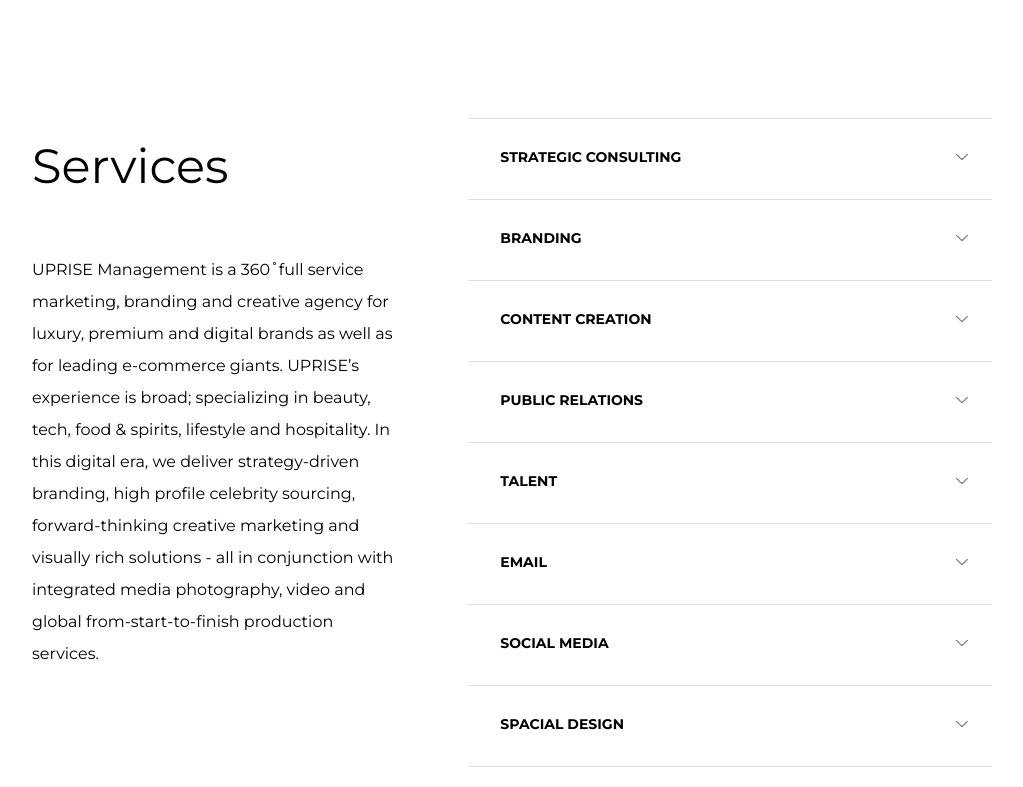
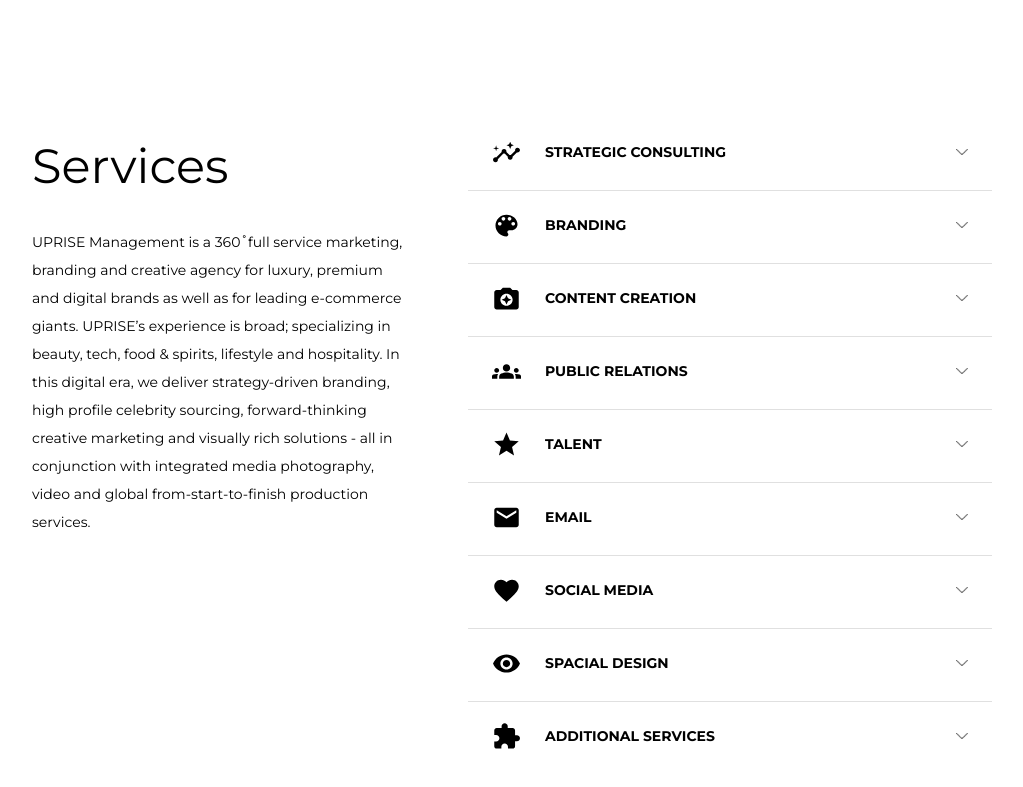
Before and after one commit to nunuGroup/Uprise2.0, a Vue app: page / in a window 1280 px wide. Shown: the part 5933-6720 px from the top of the page, without its empty margins (128-1151 px from the left). Built offline with nearby package versions, Linux system fonts and the light colour scheme; what vue-scroll would draw is missing.

Commit message:
dropdown things

```diff
--- a/src/views/Home.vue
+++ b/src/views/Home.vue
@@ -294,14 +294,14 @@
         <div class="services-container">
           <div class="services-container-left">
             <h1>Services</h1>
-            <p>UPRISE Management is a 360 ̊ full service marketing, branding and creative agency for luxury, premium and digital brands as well as for leading
+            <p class="service-par">UPRISE Management is a 360 ̊ full service marketing, branding and creative agency for luxury, premium and digital brands as well as for leading
 e-commerce giants. UPRISE’s experience is broad; specializing in beauty, tech, food & spirits, lifestyle and hospitality. In this digital era, we deliver
 strategy-driven branding, high profile celebrity sourcing, forward-thinking creative marketing and visually rich solutions - all in conjunction with
 integrated media photography, video and global from-start-to-finish production services.</p>
           </div>
           <div class="services-container-right">
             <ul>
-              <li @click="dropdown(0)"><div class="service-icon"></div><span>Strategic Consulting<b></b></span></li>
+              <li @click="dropdown(0)" class="first-service"><div class="service-icon icon1"></div><span>Strategic Consulting<b :class="( droppable[0] ? '' : '' )"></b></span></li>
               <div class="droppable droppable1" :class="( droppable[0] == true ? 'dropped' : 'collapsed' )">
                 <div class="bubble-items">
                   <span>Brand<span>-</span>Building</span>
@@ -321,7 +321,7 @@
                   <span>Storytelling</span>
                 </div>
               </div>
-              <li @click="dropdown(1)"><div class="service-icon"></div><span>Branding<b></b></span></li>
+              <li @click="dropdown(1)"><div class="service-icon icon2"></div><span>Branding<b></b></span></li>
               <div class="droppable droppable2" :class="( droppable[1] == true ? 'dropped' : 'collapsed' )">
                 <div class="bubble-items">
                   <span>Art<span>-</span>Direction</span>
@@ -337,7 +337,7 @@
                   <span>Vision</span>
                 </div>
               </div>
-              <li @click="dropdown(2)"><div class="service-icon"></div><span>Content Creation<b></b></span></li>
+              <li @click="dropdown(2)"><div class="service-icon icon3"></div><span>Content Creation<b></b></span></li>
               <div class="droppable droppable3" :class="( droppable[2] == true ? 'dropped' : 'collapsed' )">
                 <div class="bubble-items">
                   <span>Advertising<span>-</span>+<span>-</span>Campaign</span>
@@ -354,7 +354,7 @@
                   <span>Still<span>-</span>Life<span>-</span>+<span>-</span>Editorial</span>
                 </div>
               </div>
-              <li @click="dropdown(3)"><div class="service-icon"></div><span>Public Relations<b></b></span></li>
+              <li @click="dropdown(3)"><div class="service-icon icon4"></div><span>Public Relations<b></b></span></li>
               <div class="droppable droppable4" :class="( droppable[3] == true ? 'dropped' : 'collapsed' )">
                 <div class="bubble-items">
                   <span>Email<span>-</span>Sourcing</span>
@@ -364,7 +364,7 @@
                   <span>Email<span>-</span>Template<span>-</span>Creation</span>
                 </div>
               </div>
-              <li @click="dropdown(4)"><div class="service-icon"></div><span>Talent<b></b></span></li>
+              <li @click="dropdown(4)"><div class="service-icon icon5"></div><span>Talent<b></b></span></li>
               <div class="droppable droppable5" :class="( droppable[4] == true ? 'dropped' : 'collapsed' )">
                 <div class="bubble-items">
                   <span>Calabrity<span>-</span>Seeding</span>
@@ -376,7 +376,7 @@
                   <span>Talent<span>-</span>Campaign<span>-</span>Global<span>-</span>Execution</span>
                 </div>
               </div>
-              <li @click="dropdown(5)"><div class="service-icon"></div><span>Email<b></b></span></li>
+              <li @click="dropdown(5)"><div class="service-icon icon6"></div><span>Email<b></b></span></li>
               <div class="droppable droppable6" :class="( droppable[5] == true ? 'dropped' : 'collapsed' )">
                 <div class="bubble-items">
                   <span>Digital<span>-</span>+<span>-</span>Traditional Press</span>
@@ -391,7 +391,7 @@
                   <span>Top-tier<span>-</span>Editorial<span>-</span>Placement</span>
                 </div>
               </div>
-              <li @click="dropdown(6)"><div class="service-icon"></div><span>Social Media<b></b></span></li>
+              <li @click="dropdown(6)"><div class="service-icon icon7"></div><span>Social Media<b></b></span></li>
               <div class="droppable droppable7" :class="( droppable[6] == true ? 'dropped' : 'collapsed' )">
                 <div class="bubble-items">
                   <span>Benchmarking<span>-</span>&<span>-</span>Analysis</span>
@@ -406,7 +406,7 @@
                   <span>Strategic<span>-</span>Alignment</span>
                 </div>
               </div>
-              <li @click="dropdown(7)"><div class="service-icon"></div><span>Spacial Design<b></b></span></li>
+              <li @click="dropdown(7)"><div class="service-icon icon8"></div><span>Spacial Design<b></b></span></li>
               <div class="droppable droppable8" :class="( droppable[7] == true ? 'dropped' : 'collapsed' )">
                 <div class="bubble-items">
                   <span>3D<span>-</span>Rendering</span>
@@ -418,7 +418,7 @@
                   <span>Vector<span>-</span>Graphics</span>
                 </div>
               </div>
-              <li @click="dropdown(8)"><div class="service-icon"></div><span>Additional Services<b></b></span></li>
+              <li @click="dropdown(8)"><div class="service-icon icon9"></div><span>Additional Services<b></b></span></li>
               <div class="droppable droppable9" :class="( droppable[8] == true ? 'dropped' : 'collapsed' )">
                 <div class="bubble-items">
                   <span>Advisory<span>-</span>Board<span>-</span>Assembly</span>
@@ -472,13 +472,63 @@
 
 $pageHeight: calc(100vh - 80px);
 
+.icon1 {
+  background-image: url('../assets/services/strategic-consulting.svg');
+}
+
+.icon2 {
+  background-image: url('../assets/services/branding.svg');
+}
+
+.icon3 {
+  background-image: url('../assets/services/content-creation.svg');
+}
+
+.icon4 {
+  background-image: url('../assets/services/public-relations.svg');
+}
+
+.icon5 {
+  background-image: url('../assets/services/talent.svg');
+}
+
+.icon6 {
+  background-image: url('../assets/services/email.svg');
+}
+
+.icon7 {
+  background-image: url('../assets/services/social-media.svg');
+}
+
+.icon8 {
+  background-image: url('../assets/services/spatial-design.svg');
+}
+
+.icon9 {
+  background-image: url('../assets/services/additional-services.svg');
+}
+
+.first-service {
+  border: none !important;
+}
+
 .services-container {
   background: white;
   height: 900px;
   width: 75vw;
   margin-top: 120px;
-  margin-bottom: 120px;
+  margin-bottom: 24px;
   display: flex;
+
+  .service-icon {
+    //background: black;
+    height: 32px;
+    width: 32px;
+    margin-right: 24px;
+    background-repeat: no-repeat;
+    background-size: contain;
+    background-position: center;
+  }
 
   .bubble-items {
     text-align: left;
@@ -547,10 +597,13 @@
     }
 
     li {
-      padding: 24px 0px 24px 32px;
+      padding: 18px 0px 18px 24px;
       //border: 1px solid black;
       cursor: pointer;
       border-top: 1px #e0e0e0 solid;
+      display: flex;
+      justify-content: center;
+      align-items: center;
 
       span {
         font-size: 14px;
@@ -585,10 +638,15 @@
     }
   }
 
+  .service-par {
+    font-size: 14px;
+  }
+
   h1 {
     font-size: 48px;
     font-weight: normal;
     margin-top: 0px;
+    margin-bottom: 0px;
   }
 
   p {
```
